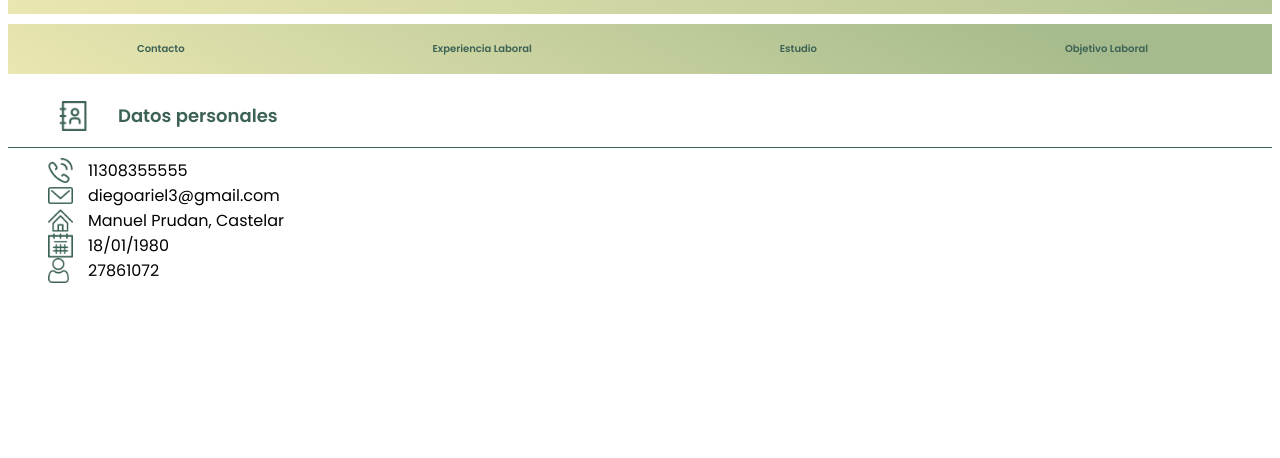
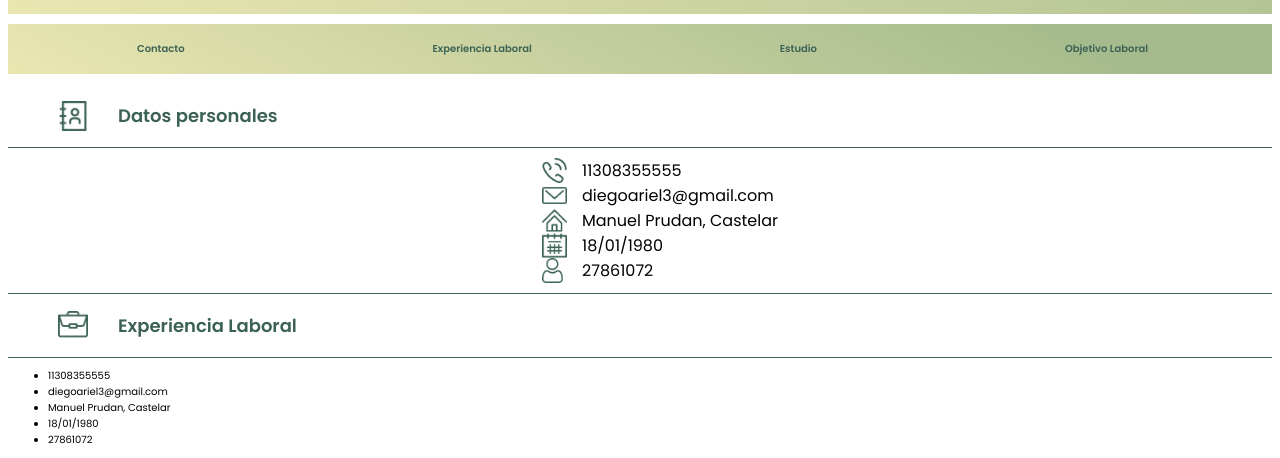
Before and after one commit to Diegoariel3/Cv-Eli, a plain HTML site: page index.html in a window 1280 px wide. Shown: the part 348-806 px from the top of the page. Drawn offline with Linux system fonts and the light colour scheme.

Commit message:
Actualización del CV

```diff
--- a/index.html
+++ b/index.html
@@ -49,6 +49,20 @@
             </ul>
 
         </div>
+        <div class="experience">
+            <img src="./assets/portafolio.png" alt="ícono de un maletín">
+            <p>Experiencia Laboral</p>
+        </div>
+        <div class="experience_information">
+            <ul>
+                <li>11308355555</li>
+                <li>diegoariel3@gmail.com</li>
+                <li>Manuel Prudan, Castelar</li>
+                <li>18/01/1980</li>
+                <li>27861072</li>
+            </ul>
+
+        </div>
     </article>
     <footer></footer>
 </body>
--- a/style.css
+++ b/style.css
@@ -18,6 +18,9 @@ header img {
     height:200px;
     margin-top: 5px;
     align-self: center;
+    border-radius: 50%;
+    box-shadow: 10px 10px 5px 0px rgba(0,0,0,0.75);
+
 }
 .header_title_container {
     width: 90%;
@@ -54,27 +57,31 @@ header img {
     font-weight: 800;
     color: #3C6255;
 }
-.contact {
+.contact , .experience {
     display: flex;
     align-items: center;
     border-bottom: 1px solid #3C6255;
 }
-.contact img {
+.contact img , .experience img {
     width: 30px;
     height: 30px;
     margin-left: 50px;
 }
-.contact p  {
+.contact p , .experience p {
     font-size: 1.8rem;
     font-weight: 600;
     color: #3C6255;
     padding-left: 30px;
 }
+.contact_information {
+    display: flex;
+    align-items: center;
+    justify-content: center;
+    border-bottom: 1px solid #3C6255;
+}
 .contact_information ul li {
     list-style: none;
     font-size: 1.6rem;
-    display: flex;
-    align-items: center;
 }
 .contact_information li:nth-child(1) {
     background-image: url(./assets/llamada-telefonica.png);
```
Also changed, not shown: assets/portafolio.png (added).
